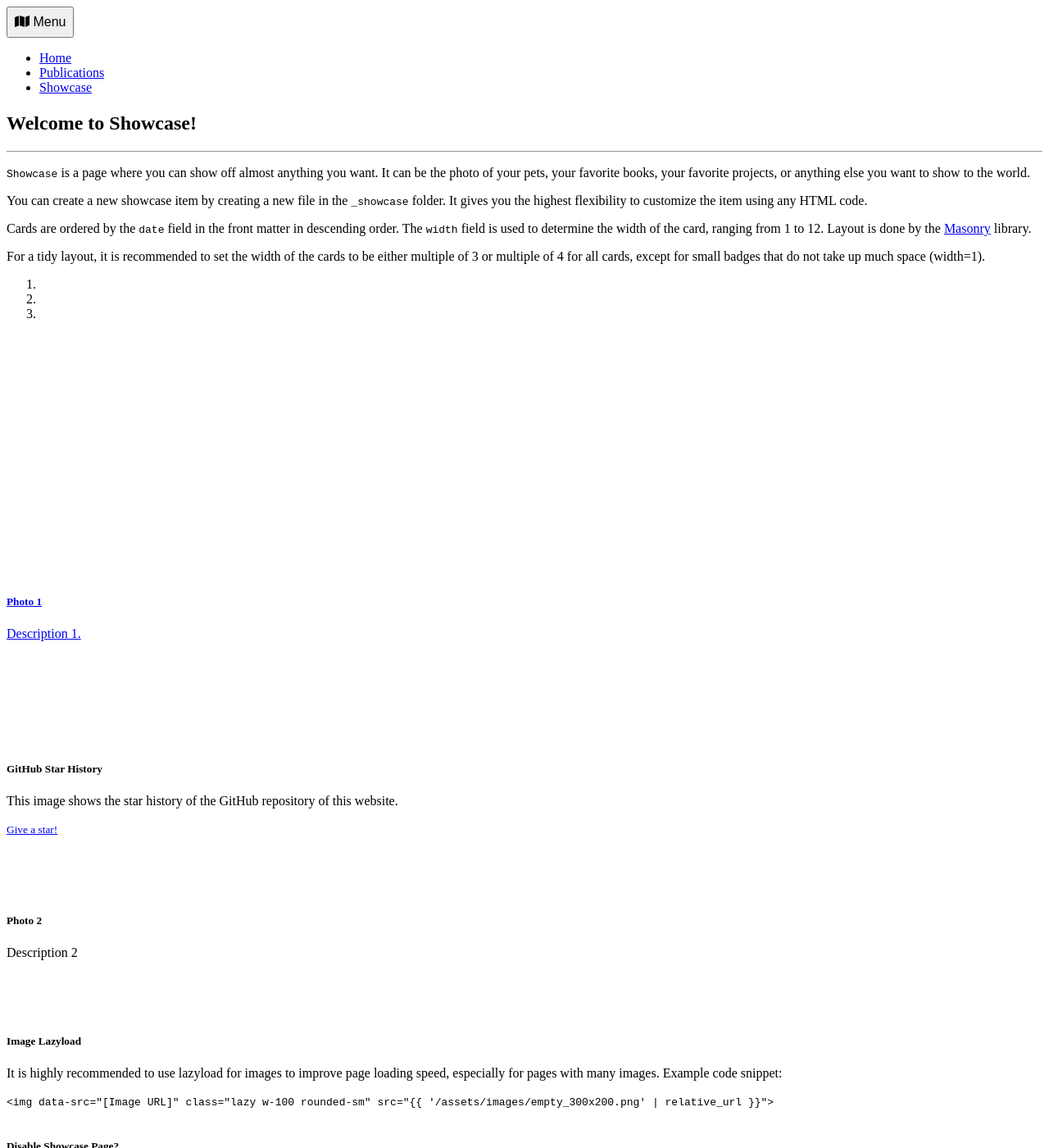
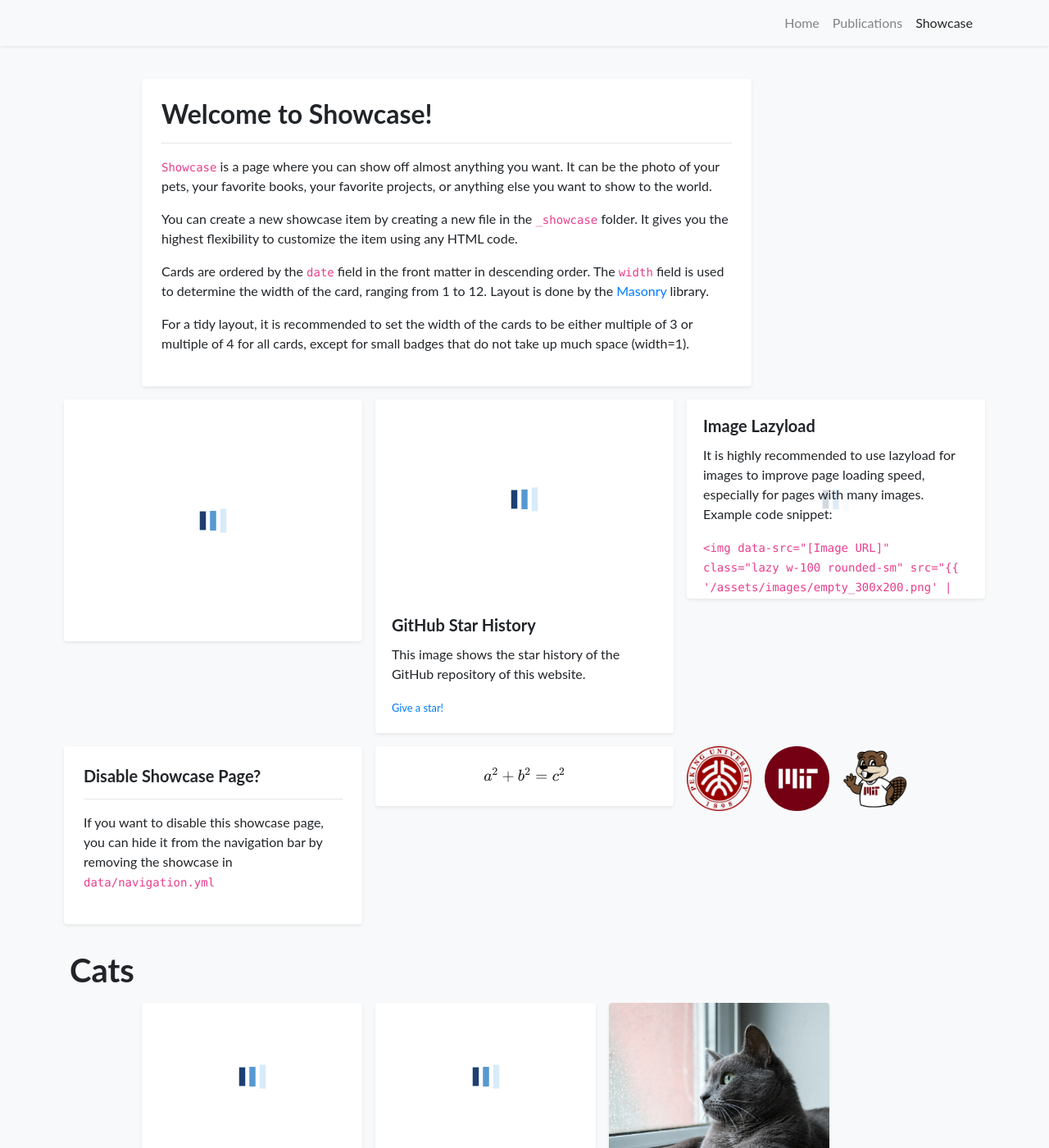
Before and after one commit to douyl/douyl.github.io, a Jekyll site: the page built from showcase.html, in a window 1280 px wide and 1400 px high. Shown: the whole window at 82% size. Built offline with Jekyll 4.4.1, drawn with Linux system fonts in a browser that asks for light colours; nearby versions of some CDN libraries; a style sheet for code colours, icons or effects is not loaded.

Commit message:
Update default.html

```diff
--- a/_layouts/default.html
+++ b/_layouts/default.html
@@ -7,16 +7,14 @@
     <title>{{ page.title }} - {{ site.data.profile.navbar_name }}</title>
 
     <!-- Stylesheets -->
-    <link rel=stylesheet href=https://cdnjs.cloudflare.com/ajax/libs/academicons/1.8.6/css/academicons.min.css integrity="sha256-uFVgMKfistnJAfoCUQigIl+JfUaP47GrRKjf6CTPVmw=" crossorigin=anonymous>
-    <link rel="stylesheet" href="https://cdnjs.cloudflare.com/ajax/libs/font-awesome/6.4.2/css/all.min.css" integrity="sha512-z3gLpd7yknf1YoNbCzqRKc4qyor8gaKU1qmn+CShxbuBusANI9QpRohGBreCFkKxLhei6S9CQXFEbbKuqLg0DA==" crossorigin="anonymous" referrerpolicy="no-referrer" />
-    <!-- <link rel="stylesheet" href="https://cdnjs.cloudflare.com/ajax/libs/twitter-bootstrap/4.6.0/css/bootstrap.min.css" integrity="sha512-P5MgMn1jBN01asBgU0z60Qk4QxiXo86+wlFahKrsQf37c9cro517WzVSPPV1tDKzhku2iJ2FVgL67wG03SGnNA==" crossorigin="anonymous" /> -->
-    <!-- <link rel="stylesheet" href="https://cdnjs.cloudflare.com/ajax/libs/font-awesome/6.5.1/css/all.min.css" integrity="sha512-DTOQO9RWCH3ppGqcWaEA1BIZOC6xxalwEsw9c2QQeAIftl+Vegovlnee1c9QX4TctnWMn13TZye+giMm8e2LwA==" crossorigin="anonymous">
+    <link rel="stylesheet" href="https://cdnjs.cloudflare.com/ajax/libs/twitter-bootstrap/4.6.0/css/bootstrap.min.css" integrity="sha512-P5MgMn1jBN01asBgU0z60Qk4QxiXo86+wlFahKrsQf37c9cro517WzVSPPV1tDKzhku2iJ2FVgL67wG03SGnNA==" crossorigin="anonymous" />
+    <link rel="stylesheet" href="https://cdnjs.cloudflare.com/ajax/libs/font-awesome/6.5.1/css/all.min.css" integrity="sha512-DTOQO9RWCH3ppGqcWaEA1BIZOC6xxalwEsw9c2QQeAIftl+Vegovlnee1c9QX4TctnWMn13TZye+giMm8e2LwA==" crossorigin="anonymous">
     <link rel="stylesheet" href="https://cdnjs.cloudflare.com/ajax/libs/academicons/1.9.1/css/academicons.min.css" integrity="sha512-b1ASx0WHgVFL5ZQhTgiPWX+68KjS38Jk87jg7pe+qC7q9YkEtFq0z7xCglv7qGIs/68d3mAp+StfC8WKC5SSAg==" crossorigin="anonymous" />
-    <link rel="preconnect" href="https://fonts.googleapis.com">
-    <link rel="preconnect" href="https://fonts.gstatic.com" crossorigin>
-    <link href="https://fonts.googleapis.com/css2?family=Lato:ital,wght@0,300;0,400;0,700;0,900;1,300;1,400;1,700;1,900&family=Raleway:ital,wght@0,300;0,400;0,500;1,300;1,400;1,500&display=swap" rel="stylesheet">
+    <!-- <link rel="preconnect" href="https://fonts.googleapis.com"> -->
+    <!-- <link rel="preconnect" href="https://fonts.gstatic.com" crossorigin> -->
+    <!-- <link href="https://fonts.googleapis.com/css2?family=Lato:ital,wght@0,300;0,400;0,700;0,900;1,300;1,400;1,700;1,900&family=Raleway:ital,wght@0,300;0,400;0,500;1,300;1,400;1,500&display=swap" rel="stylesheet"> -->
     <link rel="stylesheet" href="https://cdn.jsdelivr.net/npm/katex@0.16.11/dist/katex.min.css" integrity="sha384-nB0miv6/jRmo5UMMR1wu3Gz6NLsoTkbqJghGIsx//Rlm+ZU03BU6SQNC66uf4l5+" crossorigin="anonymous">
-    <link rel="stylesheet" href="{{ '/assets/css/global.css' | relative_url }}"> -->
+    <link rel="stylesheet" href="{{ '/assets/css/global.css' | relative_url }}">
 </head>
 <body class="bg-light" {{ page.body_attr }}>
     {% include navbar.html %}
```
